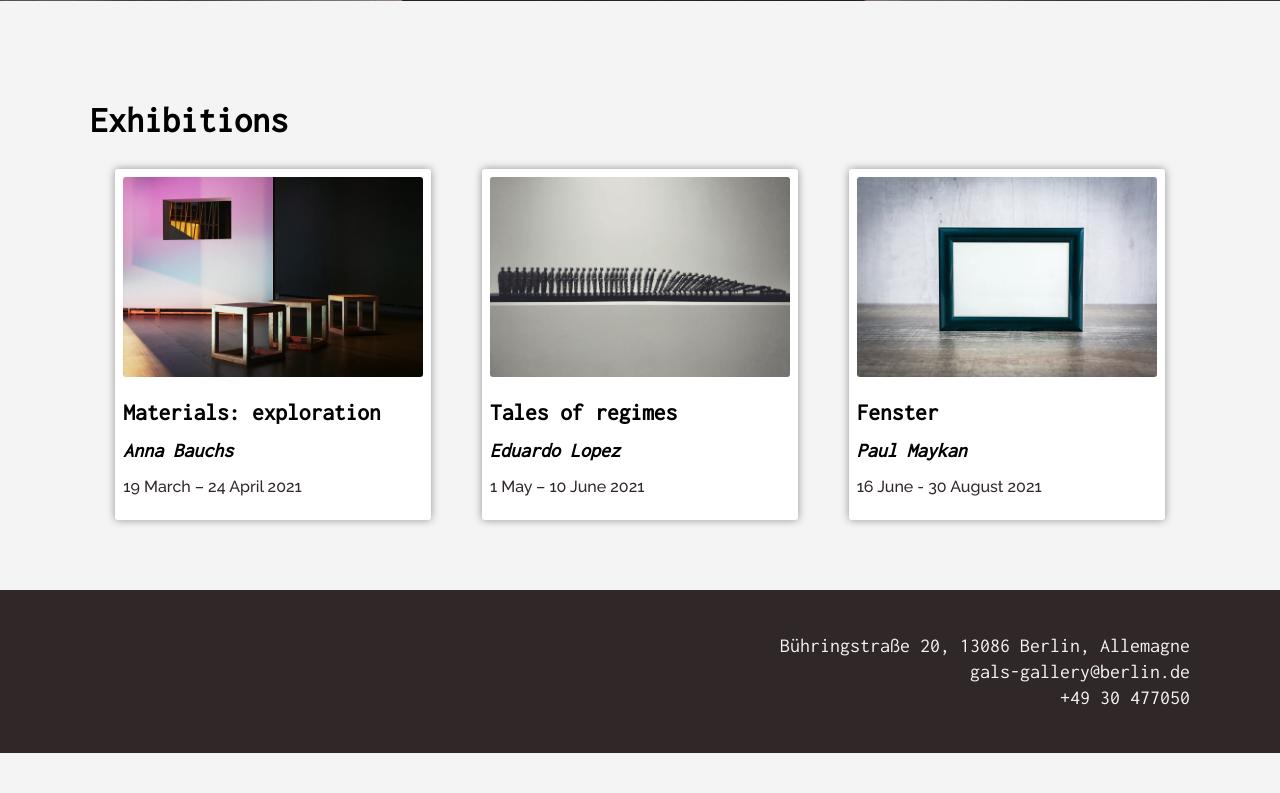
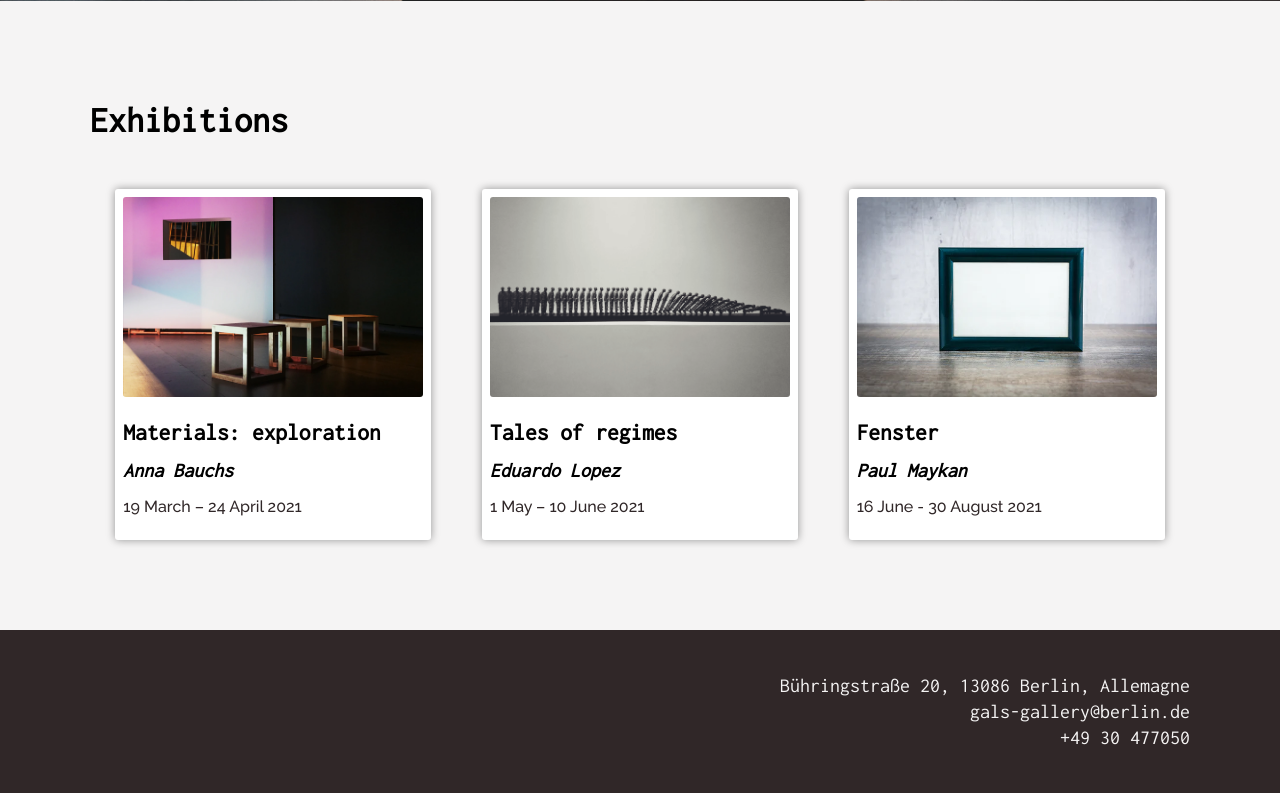
Before and after one commit to ClaireDMT/landing_page, a PHP site: page / in a window 1280 px wide. Shown: the part 717-1510 px from the top of the page. Before the commit the page ends 1470 px from the top, so only its background shows below. Run offline with PHP 8.4, Linux system fonts and the light colour scheme.

Commit message:
correction cards

```diff
--- a/style.css
+++ b/style.css
@@ -27,6 +27,7 @@ nav ul {
   list-style: none;
   display: inline-flex;
   margin-right: 20px;
+  padding: 0;
 }
 nav ul li {
   margin-left: 16px;
@@ -94,6 +95,9 @@ main {
   display: flex;
   justify-content: space-between;
   }
+  .card-exhibition {
+    margin: 0px auto;
+  }
 }
 
 @media (min-width: 1200px) {
@@ -108,7 +112,7 @@ main {
   background-color: white;
   box-shadow: 0 0 8px rgba(0,0,0,0.4);
   padding: 8px;
-  margin: 0 auto;
+  margin: 20px auto;
   width: 300px;
   border-radius: 3px;
 }
```
